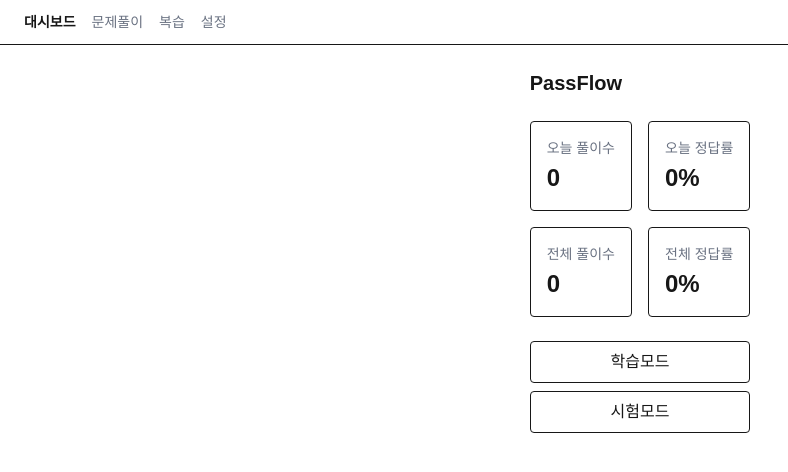
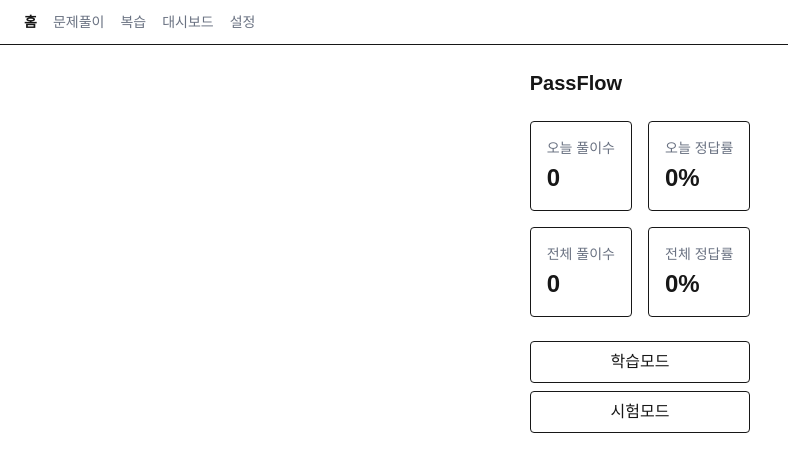
Before and after one commit to ginaseo/passflow, a Next.js app: page / in a window 1280 px wide. Shown: the top 472 px of the page, without its empty margins (0-788 px from the left). Built offline with nearby package versions, Linux system fonts and the light colour scheme; no server answers.

Commit message:
feat: nav를 홈/문제풀이/복습/대시보드/설정 5개로 복원

```diff
--- a/src/features/nav/NavBar.tsx
+++ b/src/features/nav/NavBar.tsx
@@ -4,9 +4,10 @@
 import { usePathname } from "next/navigation";
 
 const LINKS = [
-  { href: "/", label: "대시보드" },
+  { href: "/", label: "홈" },
   { href: "/practice", label: "문제풀이" },
   { href: "/review", label: "복습" },
+  { href: "/dashboard", label: "대시보드" },
   { href: "/settings", label: "설정" },
 ] as const;
 
```
